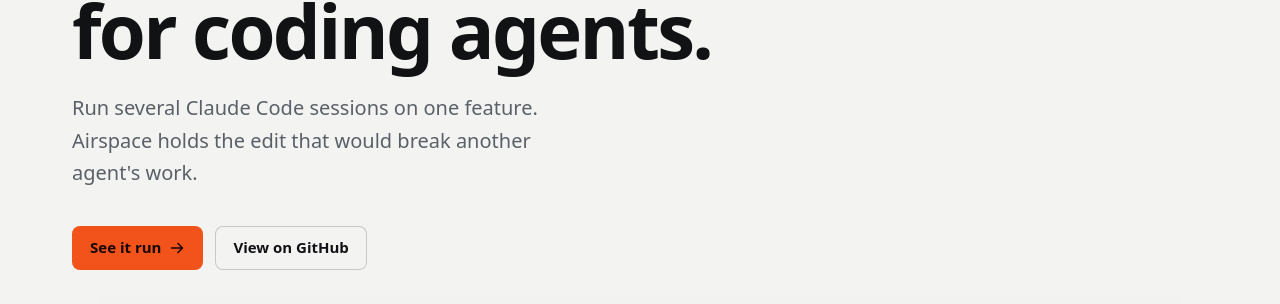
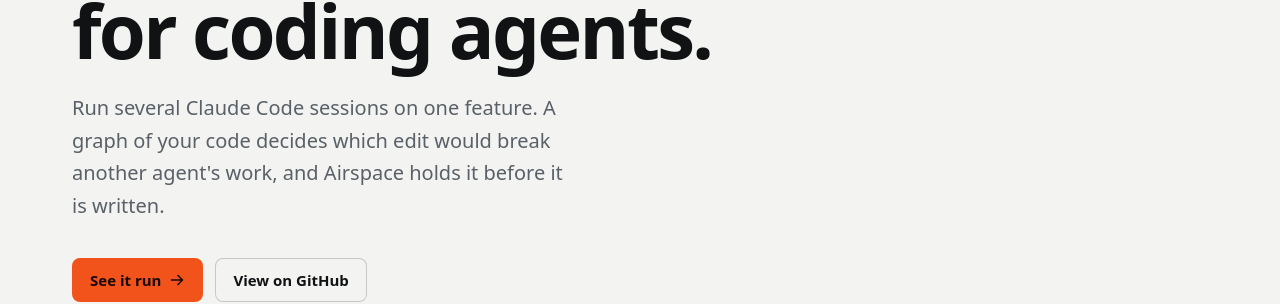
Before and after one commit to sushanshetty1/airspace, a React (Vite) app in the folder web/: page / in a window 1280 px wide. Shown: the part 248-552 px from the top of the page. Built offline with nearby package versions, Linux system fonts and the light colour scheme; no server answers.

Commit message:
Lead with the decision and the action: a graph decides, Airspace enforces; README hackathon section maps each track to what ships

```diff
--- a/web/src/sections/Hero.tsx
+++ b/web/src/sections/Hero.tsx
@@ -38,7 +38,7 @@
           transition={{ duration: 0.8, ease, delay: 0.08 }}
           className="mt-6 max-w-[540px] text-[18px] leading-relaxed text-muted text-pretty sm:text-[20px]"
         >
-          Run several Claude Code sessions on one feature. Airspace holds the edit that would break another agent's work.
+          Run several Claude Code sessions on one feature. A graph of your code decides which edit would break another agent's work, and Airspace holds it before it is written.
         </motion.p>
         <motion.div initial={{ opacity: 0, y: 14 }} animate={{ opacity: 1, y: 0 }} transition={{ duration: 0.8, ease, delay: 0.16 }} className="mt-9 flex flex-wrap gap-3">
           <ButtonLink href="#tower">
```
Also changed, not shown: 1 other file (tests, documents, lock files or other folders).
